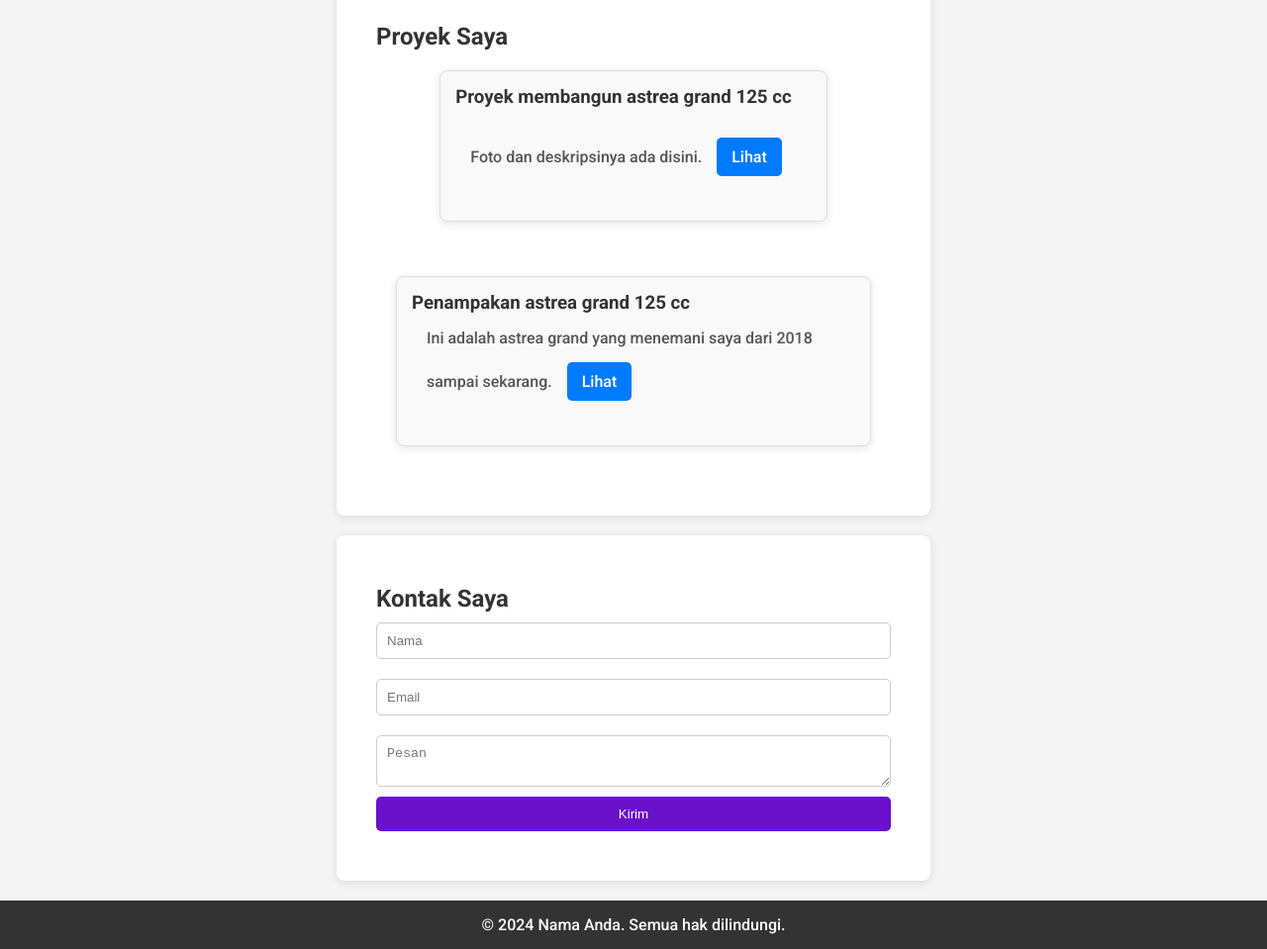
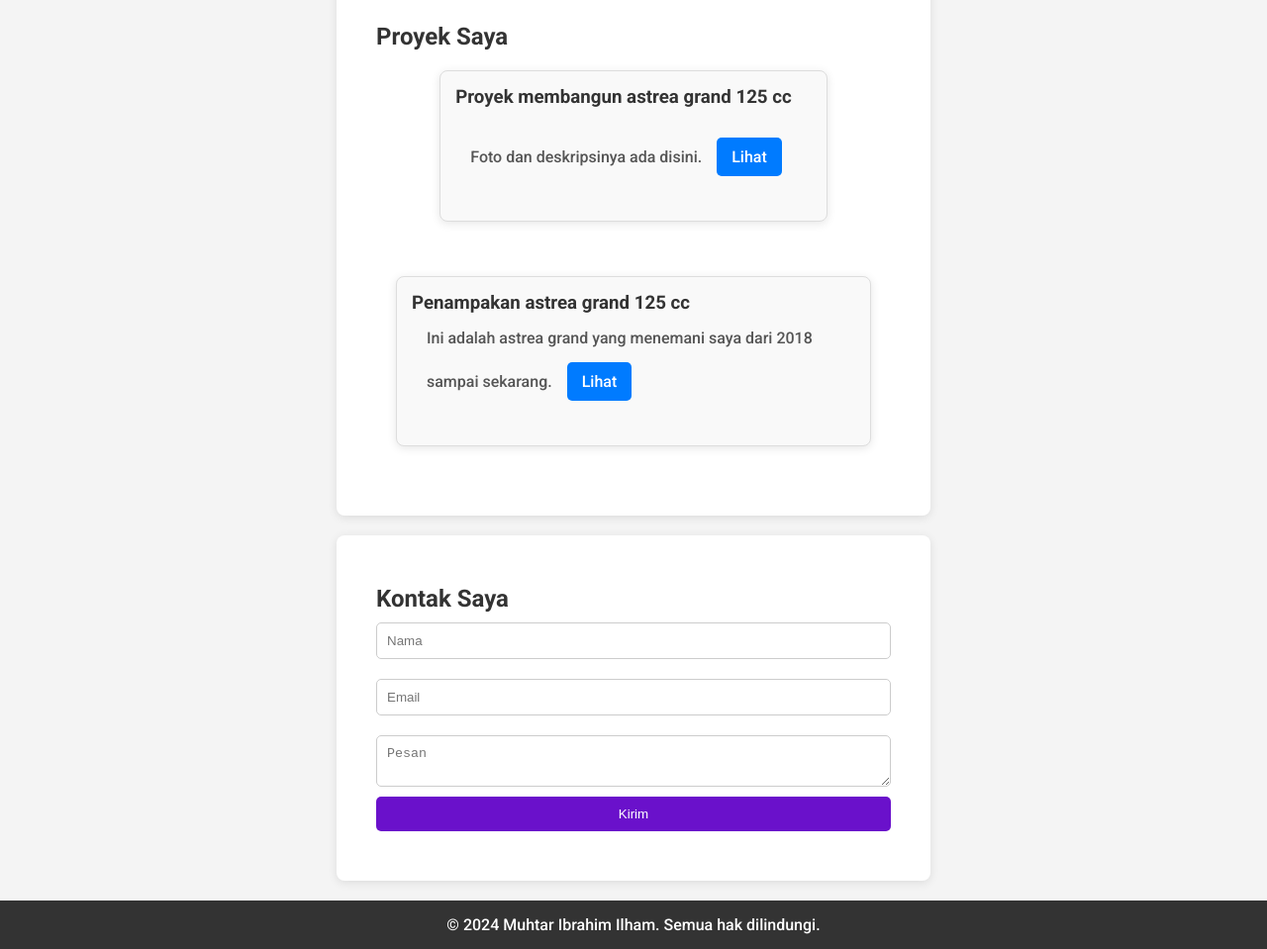
Before and after one commit to Ibra-web-24/Profil_Ibra, a plain HTML site: page index.html in a window 1280 px wide. Shown: the part 560-1519 px from the top of the page at 99% size. Drawn offline with Linux system fonts and the light colour scheme.

Commit message:
Add files via upload

```diff
--- a/index.html
+++ b/index.html
@@ -65,7 +65,7 @@
     </section>
 
     <footer>
-        <p>&copy; 2024 Nama Anda. Semua hak dilindungi.</p>
+        <p>&copy; 2024 Muhtar Ibrahim Ilham. Semua hak dilindungi.</p>
     </footer>
 
     <script src="script.js"></script>
```
